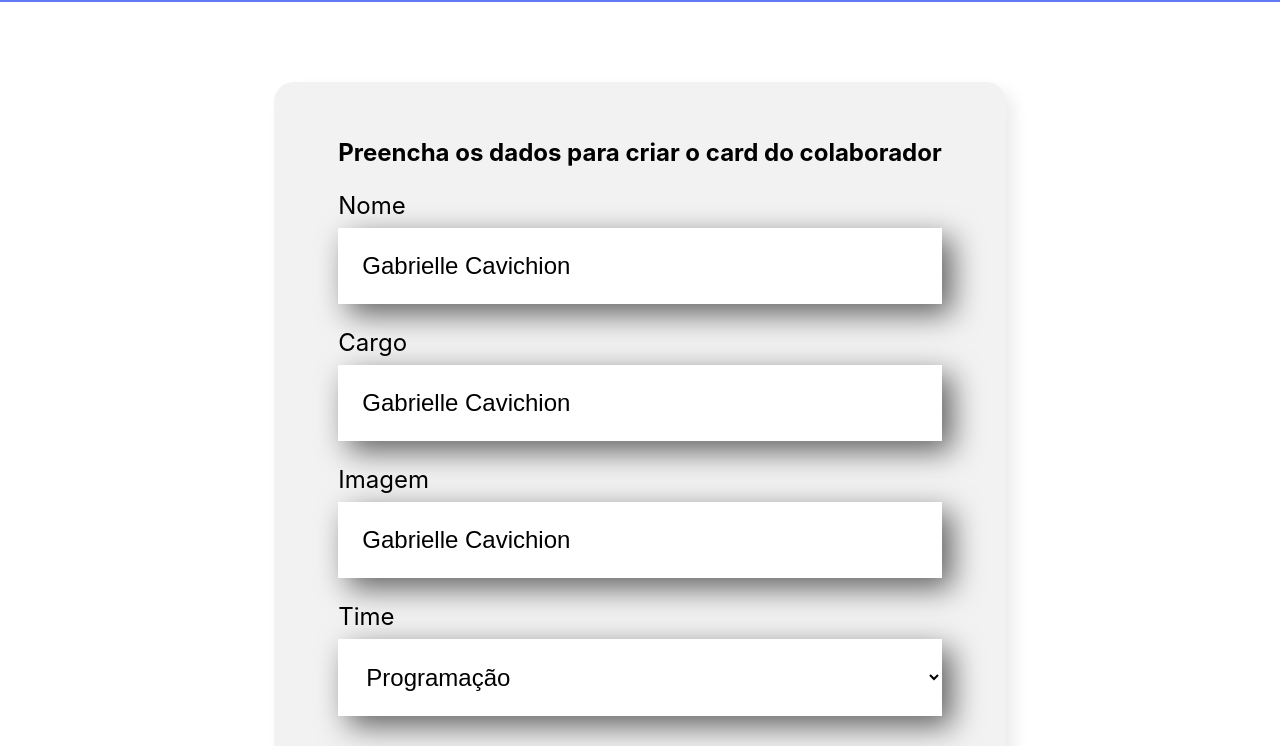
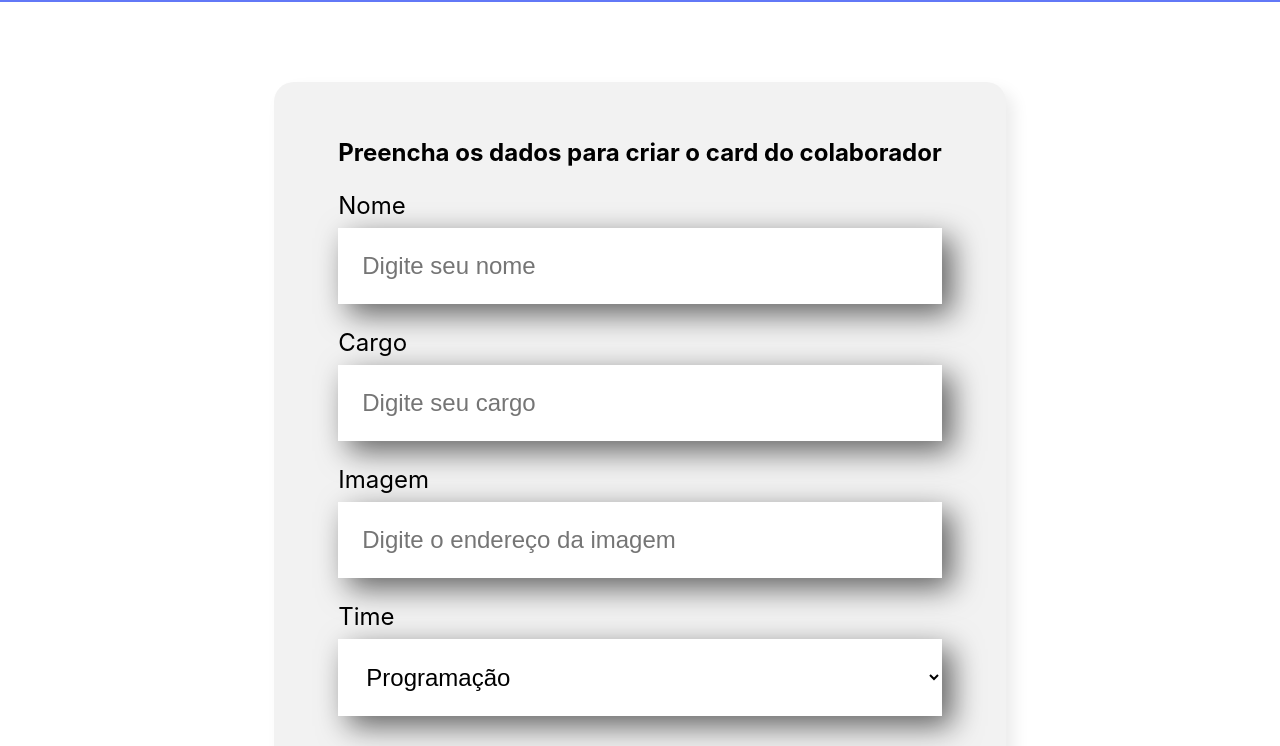
Before and after one commit to gbrllcavichion/organo, a React (Create React App) app: page / in a window 1280 px wide. Shown: the part 496-1242 px from the top of the page. Built offline with nearby package versions, Linux system fonts and the light colour scheme.

Commit message:
✨ Controling the state

```diff
--- a/src/components/CampoTexto/index.js
+++ b/src/components/CampoTexto/index.js
@@ -1,17 +1,16 @@
+import { useState } from 'react'
 import './CampoTexto.css'
 
 const CampoTexto = (props) => {
 
-let valor = 'Gabrielle Cavichion'
+    const aoDigitado = (evento) => {
+        props.aoAlterado(evento.target.value)
+    }
 
-const aoDigitado = (evento) => {
-    valor = evento.target.value
-    console.log(valor)
-}
     return (
         <div className="campo-texto">
             <label>{props.label}</label>
-            <input value={valor} onChange={aoDigitado} required={props.obrigatorio} placeholder={props.placeholder}/>
+            <input value={props.valor} onChange={aoDigitado} required={props.obrigatorio} placeholder={props.placeholder}/>
         </div>
     )
 }
--- a/src/components/Dropdown/index.js
+++ b/src/components/Dropdown/index.js
@@ -1,13 +1,12 @@
 import './Dropdown.css'
 
 const Dropdown = (props) => {
-    console.log(props.itens)
     return (
         <div className='dropdown'>
             <label>
                 {props.label}
             </label>
-            <select required={props.required}>
+            <select onChange={evento => props.aoAlterado(evento.target.value)} required={props.required} value={props.value}>
                 {props.itens.map(item => <option key={item}>{item} </option>)}
             </select>
         </div>
--- a/src/components/Formulario/index.js
+++ b/src/components/Formulario/index.js
@@ -1,3 +1,4 @@
+import { useState } from 'react'
 import Botao from '../Botao'
 import CampoTexto from '../CampoTexto'
 import Dropdown from '../Dropdown'
@@ -15,19 +16,48 @@
         'Inovação e Gestão'
     ]
 
+    const [nome, setNome] = useState(``)
+    const [cargo, setCargo] = useState(``)
+    const [imagem, setImagem] = useState(``)
+    const [time, setTime] = useState(``)
+
+
     const aoSalvar = (evento) => {
         evento.preventDefault()
-        console.log('Form foi submetido')
+        console.log('Form foi submetido => ', nome, cargo, imagem, time)
     }
 
     return (
         <section className="formulario">
             <form onSubmit={aoSalvar}>
                 <h2>Preencha os dados para criar o card do colaborador</h2>
-                <CampoTexto obrigatorio={true} label="Nome" placeholder="Digite seu nome"/>
-                <CampoTexto obrigatorio={true} label="Cargo" placeholder="Digite seu cargo"/>
-                <CampoTexto obrigatorio={true} label="Imagem" placeholder="Digite o endereço da imagem"/>
-                <Dropdown obrigatorio={true} label="Time" itens={times}/>
+                <CampoTexto
+                    obrigatorio={true}
+                    label="Nome"
+                    placeholder="Digite seu nome"
+                    valor={nome}
+                    aoAlterado={valor => setNome(valor)}/>
+                <CampoTexto
+                    obrigatorio={true}
+                    label="Cargo"
+                    placeholder="Digite seu cargo"
+                    valor={cargo}
+                    aoAlterado={valor => setCargo(valor)}
+                    />
+                <CampoTexto
+                    obrigatorio={true}
+                    label="Imagem"
+                    placeholder="Digite o endereço da imagem"
+                    valor={imagem}
+                    aoAlterado={valor => setImagem(valor)}
+                    />
+                <Dropdown
+                    obrigatorio={true}
+                    label="Time"
+                    itens={times}
+                    valor={time}
+                    aoAlterado={valor => setTime(valor)}
+                    />
                 <Botao>
                     Criar card
                 </Botao>
```
